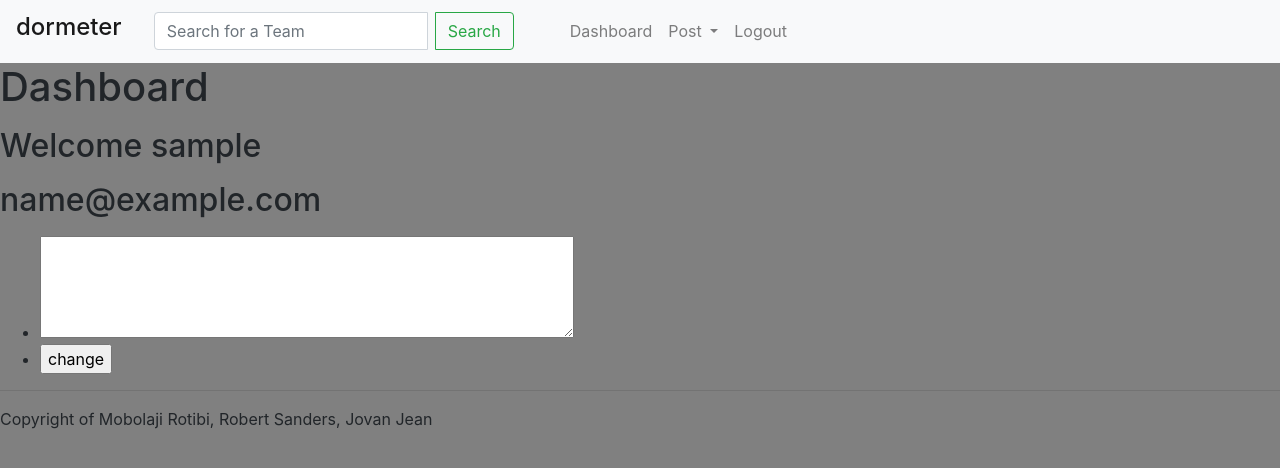
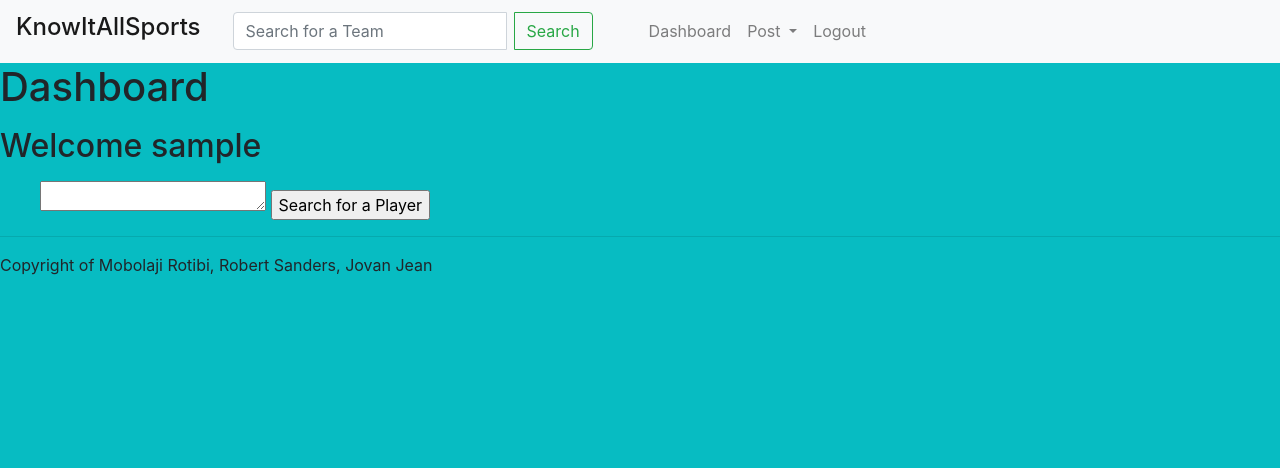
Before and after one commit to robSanders818/sports-database, a Node server app: page /dashboard in a window 1280 px wide. Shown: the top 468 px of the page. Run offline with Node 20, Linux system fonts and the light colour scheme; the visitor is signed in with stand-in values (Sample User, id 1); some libraries are stand-ins or nearby versions.

Commit message:
change header
change header

```diff
--- a/components/style.css
+++ b/components/style.css
@@ -1,3 +1,3 @@
 body {
-    background-color: gray;
+    background-color: rgb(7, 188, 194);
 }
--- a/views/dashboard.ejs
+++ b/views/dashboard.ejs
@@ -6,13 +6,11 @@
     <p>
         <h2>Welcome <%= user.username %></h2>
     </p>
-    <p>
-        <h2><%= user.email %></h2>
-    </p>
+
     <form id="desc" action="/desc" method="post">
         <ul>
-            <li><textarea rows="4" cols="50" id="newDesc" name="newDesc"><%= user.description %></textarea></li>
-            <li><input type="submit" value="change"></li>
+            <textarea rows="1" cols="20" id="newDesc" name="newDesc"><%= user.description %></textarea>
+            <input type="submit" value="Search for a Player">
         </ul>
     </form>
 
--- a/views/header.ejs
+++ b/views/header.ejs
@@ -1,5 +1,5 @@
 
-<nav class="navbar navbar-expand-lg navbar-light bg-light">
+<nav class="navbar navbar-light" style="background-color: #005fa3;">
         <a class="navbar-brand" href="/"><h4>KnowItAll: Sports</h4></a>
         <button class="navbar-toggler" type="button" data-toggle="collapse" data-target="#navbarSupportedContent" aria-controls="navbarSupportedContent" aria-expanded="false" aria-label="Toggle navigation">
           <span class="navbar-toggler-icon"></span>
--- a/views/headerTwo.ejs
+++ b/views/headerTwo.ejs
@@ -2,7 +2,7 @@
 <nav class="navbar navbar-expand-lg navbar-light bg-light">
 
     <!--Dormeter title button-->
-    <a class="navbar-brand" href="/dashboard"><h4>dormeter</h4></a>
+    <a class="navbar-brand" href="/dashboard"><h4>KnowItAllSports</h4></a>
     <button class="navbar-toggler" type="button" data-toggle="collapse" data-target="#navbarSupportedContent"
       aria-controls="navbarSupportedContent" aria-expanded="false" aria-label="Toggle navigation">
       <span class="navbar-toggler-icon"></span>
```
